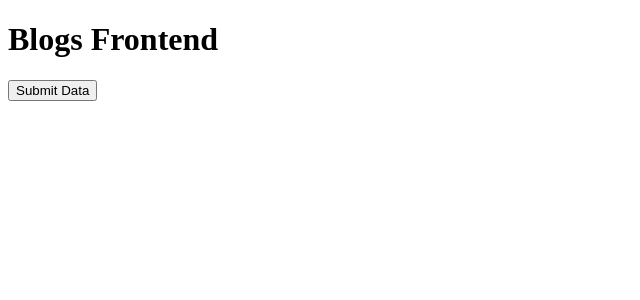
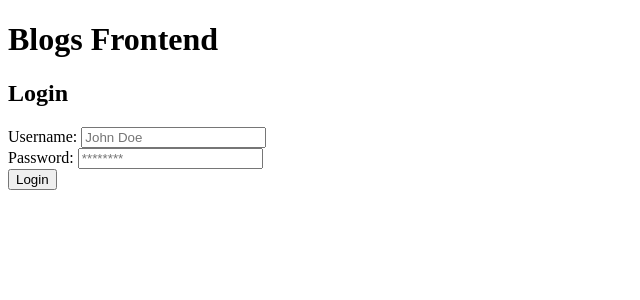
Before and after one commit to ArturoFDS/fullstack-open, a React (Vite) app in the folder part_5/: page / in a window 1280 px wide. Shown: the top 300 px of the page, without its empty margins (0-640 px from the left). Built offline with nearby package versions, Linux system fonts and the light colour scheme; no server answers.

Commit message:
Finishing the login and logout functions

```diff
--- a/part_5/src/App.jsx
+++ b/part_5/src/App.jsx
@@ -1,14 +1,15 @@
-import Blogs from "./components/Blogs";
 import { useState } from "react";
 import { LoginUser, getAllBlogs } from "./services/fetching";
 import { useEffect } from "react";
 import useLocalStorage from "../hooks/useLocalStorageHook";
+import BlogsContainer from "./components/Blogs";
+import LoginForm from "./components/LoginForm";
 const App = () => {
   const localStorage = new useLocalStorage();
   const [blogs, setBlogs] = useState();
   const [userData, setUserData] = useState({
-    username: "Frodo",
-    password: "Frodo",
+    username: "",
+    password: "",
     isLogged: false,
   });
 
@@ -17,7 +18,7 @@ const App = () => {
     setBlogs(response);
   };
 
-  const handleInputOnChange = (event) => {
+  const handleOnChange = (event) => {
     setUserData({
       ...userData,
       [event.target.name]: event.target.value,
@@ -35,8 +36,22 @@ const App = () => {
     }
   };
 
+  const handleLogout = (event) => {
+    event.preventDefault();
+    setUserData({ isLogged: false });
+    localStorage.removeLocalStorage("isLogged");
+  };
+
   useEffect(() => {
     fetchBlogs();
+    const setIsLogged = localStorage.getLocalStorage("isLogged");
+    setIsLogged
+      ? setUserData({
+          isLogged: JSON.stringify(setIsLogged),
+        })
+      : setUserData({
+          isLogged: userData.isLogged,
+        });
   }, []);
 
   return (
@@ -44,8 +59,21 @@ const App = () => {
       <header>
         <h1>Blogs Frontend</h1>
       </header>
-      <button onClick={(e) => handleOnSubmit(e)}>Submit Data</button>
-      {blogs && <Blogs blogs={blogs} />}
+      <main>
+        {!userData.isLogged && (
+          <LoginForm
+            FOnSubmit={handleOnSubmit}
+            FOnChange={handleOnChange}
+            value={userData}
+          />
+        )}
+        {blogs && userData.isLogged && <BlogsContainer blogs={blogs} />}
+      </main>
+      <footer>
+        {userData.isLogged && (
+          <button onClick={(e) => handleLogout(e)}>Logout</button>
+        )}
+      </footer>
     </div>
   );
 };
--- a/part_5/src/components/Blogs.jsx
+++ b/part_5/src/components/Blogs.jsx
@@ -1,4 +1,4 @@
-const Blogs = ({ blogs }) => {
+const BlogsContainer = ({ blogs }) => {
   return (
     <div>
       <main>
@@ -18,4 +18,4 @@ const Blogs = ({ blogs }) => {
   );
 };
 
-export default Blogs;
+export default BlogsContainer;
--- a/part_5/src/components/LoginForm.jsx
+++ b/part_5/src/components/LoginForm.jsx
@@ -1,5 +1,34 @@
-const LoginForm = () => {
-  return <div>LoginForm</div>;
+const LoginForm = ({ FOnSubmit, FOnChange }) => {
+  return (
+    <div>
+      <section>
+        <h1>Login</h1>
+      </section>
+      <form onSubmit={(e) => FOnSubmit(e)}>
+        <section>
+          <label htmlFor="username">Username: </label>
+          <input
+            type="text"
+            name="username"
+            placeholder="John Doe"
+            onChange={FOnChange}
+          />
+        </section>
+        <section>
+          <label htmlFor="password">Password: </label>
+          <input
+            type="password"
+            name="password"
+            placeholder="********"
+            onChange={FOnChange}
+          />
+        </section>
+        <section>
+          <button type="submit">Login</button>
+        </section>
+      </form>
+    </div>
+  );
 };
 
 export default LoginForm;
```
